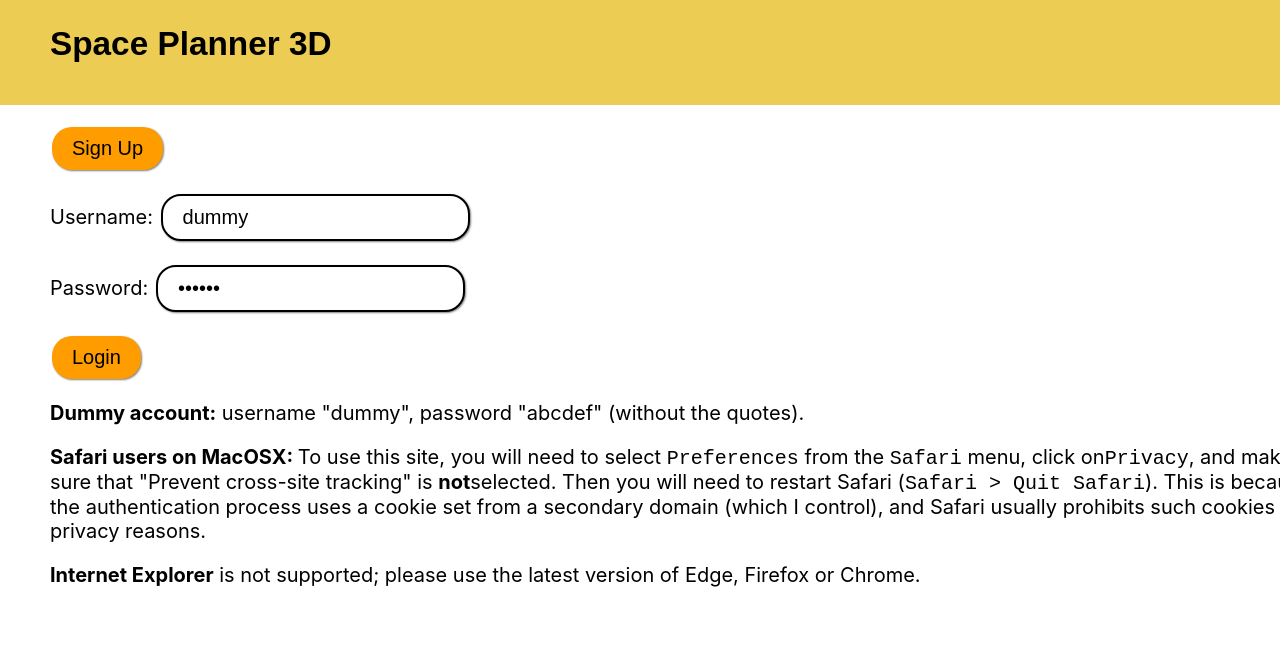
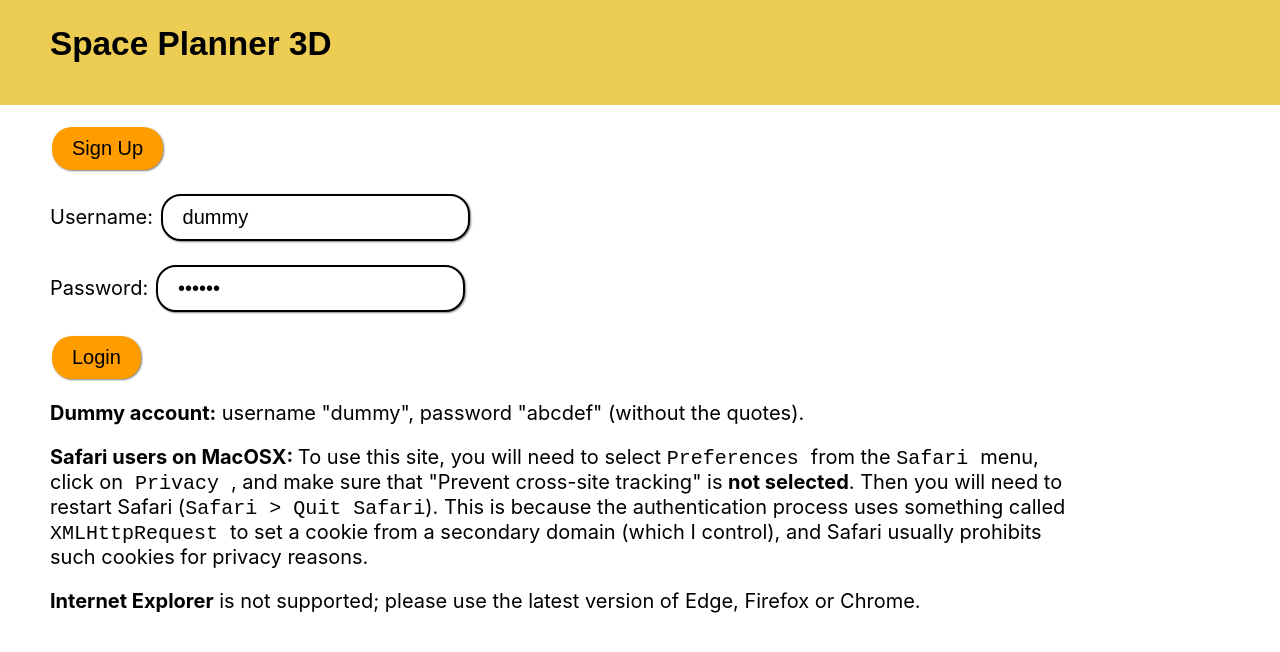
Before and after one commit to ryanden2018/mod5frontend, a React (Create React App) app: page / in a window 1280 px wide. Shown: the top 652 px of the page. Built offline with nearby package versions, Linux system fonts and the light colour scheme; no server answers.

Commit message:
more detail safari message

```diff
--- a/src/routes/login.js
+++ b/src/routes/login.js
@@ -48,7 +48,7 @@ export default class Login extends React.Component {
 
   render() {
     return (
-      <div style={{width:"100%",paddingLeft:"50px",paddingTop:"20px"}}>
+      <div style={{width:"80%",paddingLeft:"50px",paddingTop:"20px"}}>
         <FormButton value="Sign Up" handleSubmit={() => this.props.history.push("/signup")} />
         <form onSubmit={this.handleSubmit}>
           <p>Username: <input type="text" id="username" name="username" value="dummy" /></p>
@@ -58,10 +58,10 @@ export default class Login extends React.Component {
         </form>
         <p><b>Dummy account:</b> username "dummy", password "abcdef" (without the quotes).</p>
         <p><b>Safari users on MacOSX: </b> To use this site, you will need to
-        select <tt>Preferences</tt> from the <tt>Safari</tt> menu, click on
-        <tt>Privacy</tt>, and make sure that "Prevent cross-site tracking" is <b>not</b>
-        selected. Then you will need to restart Safari (<tt>Safari &gt; Quit Safari</tt>).
-        This is because the authentication process uses a cookie set from
+        select <tt> Preferences </tt> from the <tt> Safari </tt> menu, click on
+        <tt> Privacy </tt>, and make sure that "Prevent cross-site tracking" is <b>not
+        selected</b>. Then you will need to restart Safari (<tt>Safari &gt; Quit Safari</tt>).
+        This is because the authentication process uses something called <tt> XMLHttpRequest </tt> to set a cookie from
         a secondary domain (which I control), and Safari usually prohibits such cookies
         for privacy reasons.</p>
         <p><b>Internet Explorer</b> is not supported; please use the latest version of Edge, Firefox or Chrome.</p>
```
